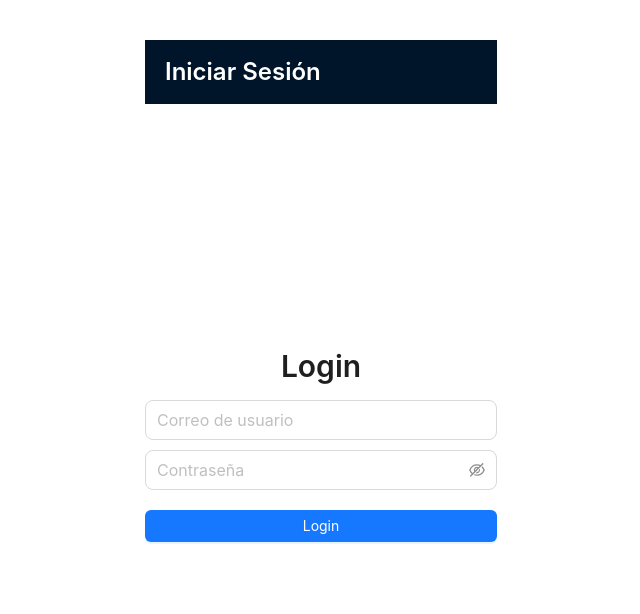
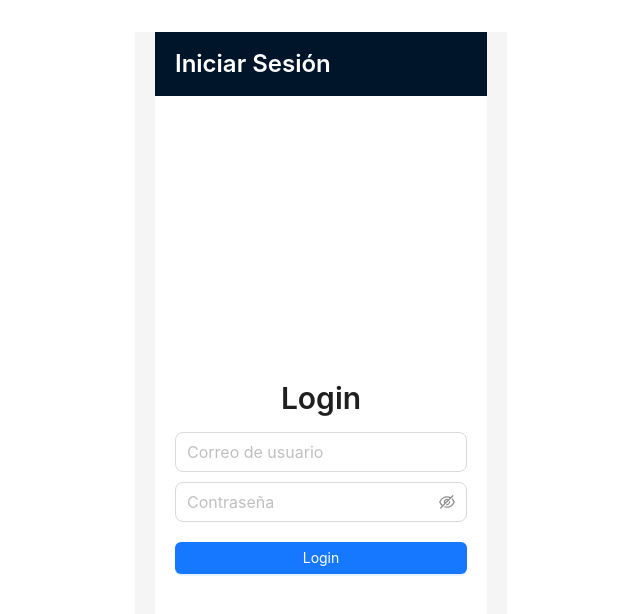
Before and after one commit to RAAQ-SOFTTEK/AcademiaReact, a React (Vite) app in the folder My-Vite-App/: page /login in a window 1280 px wide. Shown: the top 614 px of the page, without its empty margins (319-959 px from the left). Built offline with nearby package versions, Linux system fonts and the light colour scheme; no server answers.

Commit message:
Ajustes de pantalla

```diff
--- a/My-Vite-App/src/components/Login.jsx
+++ b/My-Vite-App/src/components/Login.jsx
@@ -33,11 +33,11 @@ export default function Login() {
   };
 
   return (
-    <Layout style={{ minHeight: '90vh', width: '27.5vw', display: 'flex', flexDirection: 'column' }}>
-      <Header style={{ backgroundColor: '#001529', color: '#fff', display: 'flex', justifyContent: 'space-between', alignItems: 'center', padding: 0, width: '100%' }}>
-        <Title level={3} style={{ color: '#fff', margin: 0, padding: '0 20px' }}>Iniciar Sesión</Title>
+    <Layout style={{ minHeight: '100vh', display: 'flex', flexDirection: 'column', maxWidth: '100%', padding: '0 20px' }}>
+      <Header style={{ backgroundColor: '#001529', color: '#fff', display: 'flex', justifyContent: 'space-between', alignItems: 'center', padding: '0 20px', width: '100%' }}>
+        <Title level={3} style={{ color: '#fff', margin: 0 }}>Iniciar Sesión</Title>
       </Header>
-      <Content style={{ flex: 1, backgroundColor: '#fff', display: 'flex', flexDirection: 'column', justifyContent: 'center', alignItems: 'center', padding: 0, width: '100%' }}>
+      <Content style={{ flex: 1, backgroundColor: '#fff', display: 'flex', flexDirection: 'column', justifyContent: 'center', alignItems: 'center', padding: '20px', width: '100%' }}>
         <Title level={2}>Login</Title>
         <div style={{ width: '100%', maxWidth: '400px' }}>
           <Row style={{ marginBottom: '10px' }}>
--- a/My-Vite-App/src/components/Navbar.jsx
+++ b/My-Vite-App/src/components/Navbar.jsx
@@ -72,7 +72,7 @@ export default function Navbar() {
   };
 
   return (
-    <Layout style={{ minHeight: '90vh', maxWidth: '60vh' ,display: 'flex', flexDirection: 'column' }}>
+    <Layout style={{ minHeight: '100vh', display: 'flex', flexDirection: 'column', maxWidth: '100%', padding: '0 20px' }}>
       <Header style={{ backgroundColor: '#001529', color: '#fff', display: 'flex', justifyContent: 'space-between', alignItems: 'center' }}>
         <Title level={3} style={{ color: '#fff', margin: 0 }}>
           {localUser ? localUser.name : 'Usuario'}
@@ -81,14 +81,14 @@ export default function Navbar() {
       </Header>
       <Content style={{ flex: 1, padding: '20px', backgroundColor: '#fff', display: 'flex', flexDirection: 'column' }}>
         <Title level={2}>To-Do List</Title>
-        <div style={{ marginBottom: '20px', display: 'flex', alignItems: 'center' }}>
+        <div style={{ marginBottom: '20px', display: 'flex', alignItems: 'center', flexWrap: 'wrap' }}>
           <Input
             placeholder="Nueva tarea"
             value={newTask}
             onChange={(e) => setNewTask(e.target.value)}
-            style={{ width: '400px', marginRight: '10px' }}
+            style={{ flex: '1 1 300px', marginRight: '10px', marginBottom: '10px' }}
           />
-          <Button type="primary" onClick={addTask}>Añadir</Button>
+          <Button type="primary" onClick={addTask} style={{ flex: '0 0 auto' }}>Añadir</Button>
         </div>
         <List
           grid={{ gutter: 16, column: 1 }}
```
